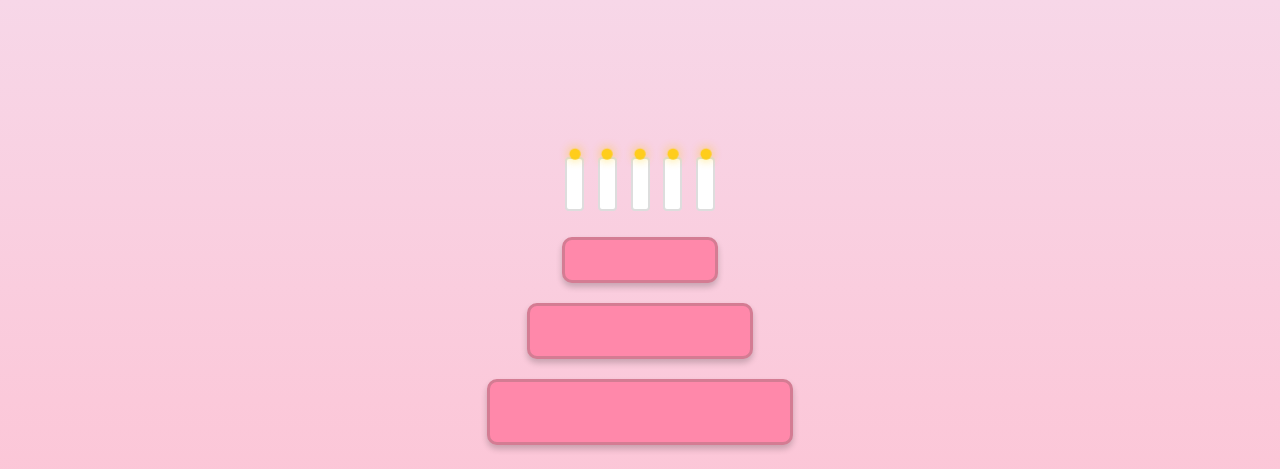
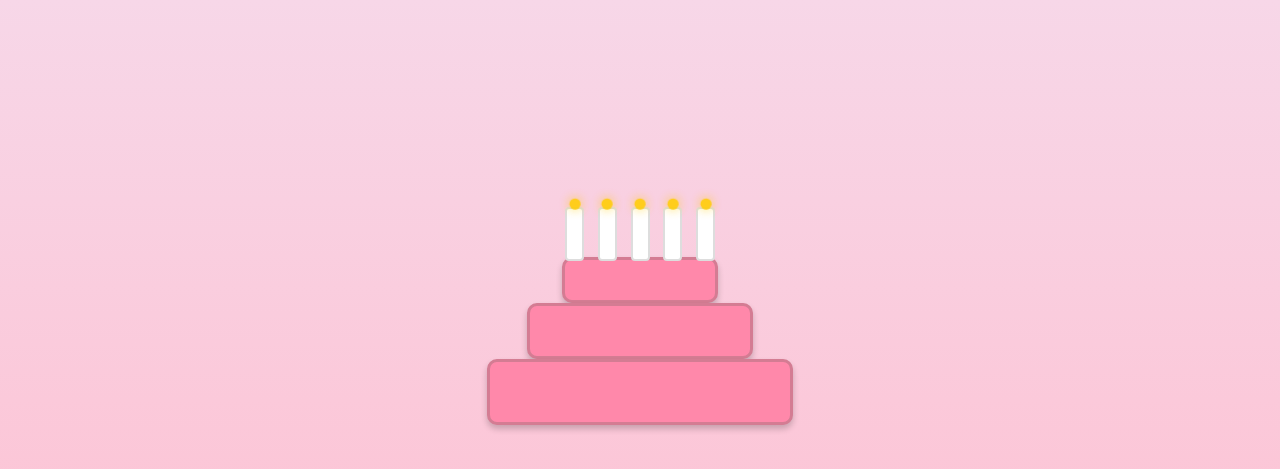
Before and after one commit to OlgaKatop/OlgaKatop.github.io, a plain HTML site: page index.html in a window 1280 px wide. Shown: the top 469 px of the page. Drawn offline with Linux system fonts and the light colour scheme.

Commit message:
style.css

```diff
--- a/style.css
+++ b/style.css
@@ -29,21 +29,24 @@ body {
 .tier1 {
     width: 300px;
     height: 60px;
+    margin: 0px
 }
 
 .tier2 {
     width: 220px;
     height: 50px;
+    margin: 0px
 }
 
 .tier3 {
     width: 150px;
     height: 40px;
+    margin: 0px
 }
 
 .candles {
     position: absolute;
-    top: -70px;
+    top: -50px;
     display: flex;
     justify-content: space-between;
     width: 150px;
```
